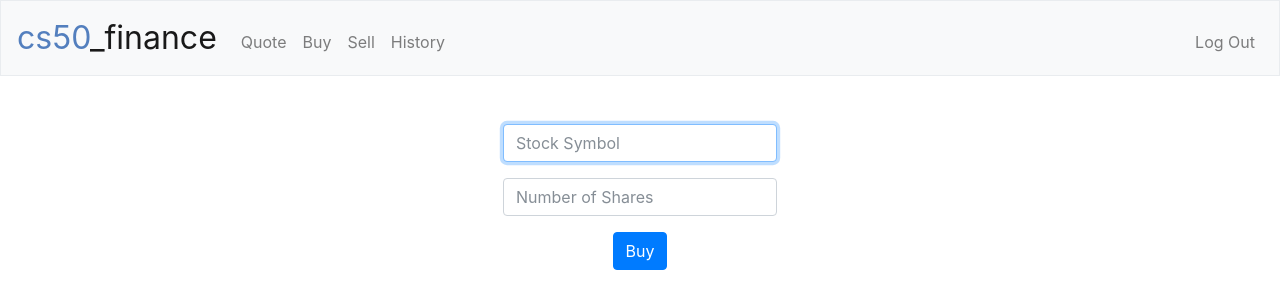
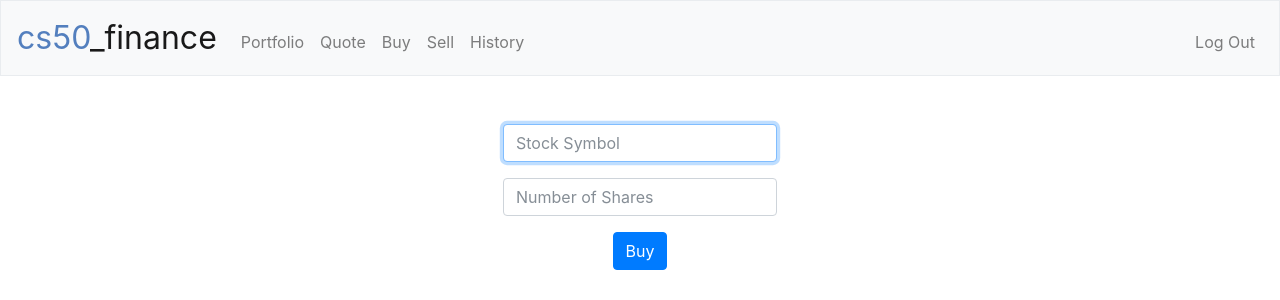
Before and after one commit to donleistman/cs50-finance, a Flask app: page /buy in a window 1280 px wide. Shown: the top 300 px of the page. Run offline with Flask 2, Linux system fonts and the light colour scheme; a user stored in the database is signed in; some libraries are stand-ins or nearby versions.

Commit message:
added portfolio to navbar

```diff
--- a/application.py
+++ b/application.py
@@ -95,12 +95,12 @@ def index():
 
     cash = db.execute("SELECT cash FROM users WHERE id = :user_id", user_id=session["user_id"])
     if not cash:
-        return apology("Database query failed. Please try again, Heroku sometimes fails on first attempt")
+        return apology('Database query failed. Please click "Portfolio" again, Heroku sometimes fails on first attempt')
     cash = round(cash[0]["cash"], 2)
     rows = db.execute("SELECT symbol, SUM(num_shares) FROM transactions WHERE user_id = :user_id GROUP BY symbol", user_id=session["user_id"])
 
     if not rows:
-        return apology("Database query failed. Please try again, Heroku sometimes fails on first attempt")
+        return apology('Database query failed. Please click "Portfolio" again, Heroku sometimes fails on first attempt')
 
     table_display = []
     for row in rows:
@@ -110,7 +110,7 @@ def index():
     for row in table_display:
         stock = lookup(row["symbol"])
         if not stock:
-            return apology("API query failed. Please try again, Heroku sometimes fails on first attempt")
+            return apology('API query failed. Please click "Portfolio" again, Heroku sometimes fails on first attempt')
         print(stock)
         row["current_price"] = currency(stock["price"])
         row["total"] = currency(row['sum'] * stock["price"])
--- a/templates/layout.html
+++ b/templates/layout.html
@@ -31,6 +31,7 @@
             <div class="collapse navbar-collapse" id="navbar">
                 {% if session.user_id %}
                     <ul class="navbar-nav mr-auto mt-2">
+                        <li class="nav-item"><a class="nav-link" href="/">Portfolio</a></li>
                         <li class="nav-item"><a class="nav-link" href="/quote">Quote</a></li>
                         <li class="nav-item"><a class="nav-link" href="/buy">Buy</a></li>
                         <li class="nav-item"><a class="nav-link" href="/sell">Sell</a></li>
```
